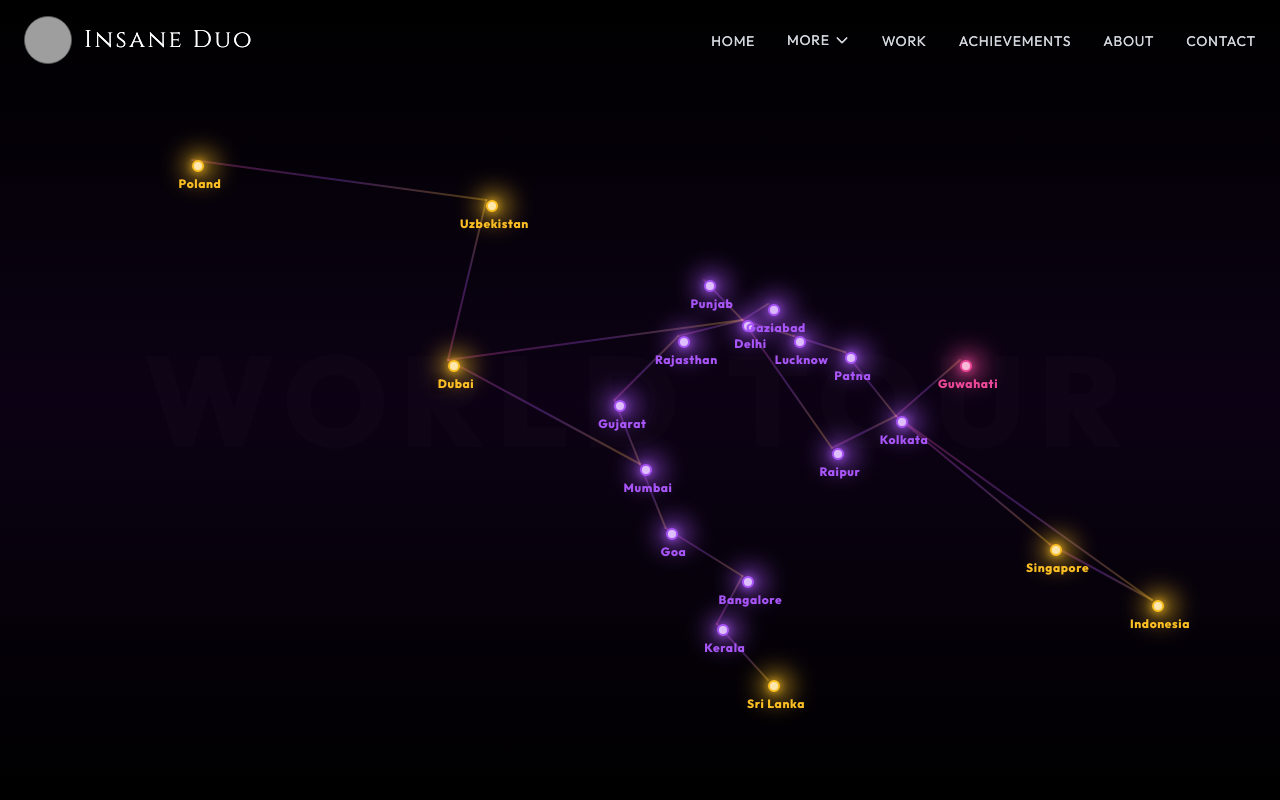
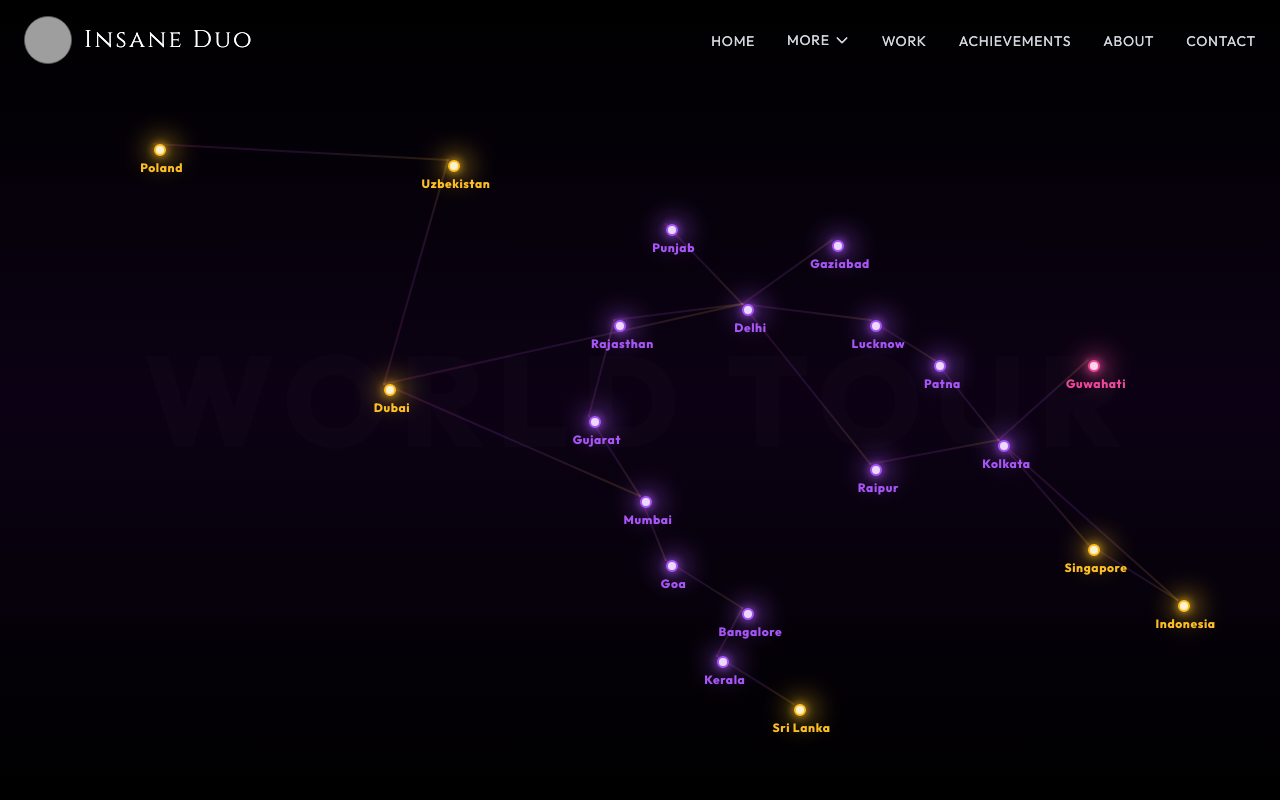
Before and after one commit to Divine-P-77777/insaneduo, a Next.js app: page /tour in a window 1280 px wide. Shown: the top 800 px of the page. Built offline with nearby package versions, Linux system fonts and the light colour scheme; grey boxes are pictures that could not be loaded.

Commit message:
fix position of location in the tour page

```diff
--- a/src/app/tour/TourPage.jsx
+++ b/src/app/tour/TourPage.jsx
@@ -6,27 +6,27 @@ import Footer from "../components/Footer";
 
 
 const locations = [
-    { name: "Guwahati", x: "75%", y: "45%", color: "#ec4899" },
-    { name: "Kolkata", x: "70%", y: "52%", color: "#a855f7" },
-    { name: "Raipur", x: "65%", y: "56%", color: "#a855f7" },
-    { name: "Gaziabad", x: "60%", y: "38%", color: "#a855f7" },
-    { name: "Delhi", x: "58%", y: "40%", color: "#a855f7" },
-    { name: "Rajasthan", x: "53%", y: "42%", color: "#a855f7" },
-    { name: "Gujarat", x: "48%", y: "50%", color: "#a855f7" },
-    { name: "Mumbai", x: "50%", y: "58%", color: "#a855f7" },
-    { name: "Goa", x: "52%", y: "66%", color: "#a855f7" },
-    { name: "Bangalore", x: "58%", y: "72%", color: "#a855f7" },
-    { name: "Kerala", x: "56%", y: "78%", color: "#a855f7" },
+    { name: "Guwahati", x: "85%", y: "45%", color: "#ec4899" }, // Shifted Right
+    { name: "Kolkata", x: "78%", y: "55%", color: "#a855f7" }, // Shifted Right/Down
+    { name: "Raipur", x: "68%", y: "58%", color: "#a855f7" }, // Shifted Right
+    { name: "Gaziabad", x: "65%", y: "30%", color: "#a855f7" }, // Shifted Up/Right
+    { name: "Delhi", x: "58%", y: "38%", color: "#a855f7" }, // Centered anchor
+    { name: "Rajasthan", x: "48%", y: "40%", color: "#a855f7" }, // Shifted Left/Up
+    { name: "Gujarat", x: "46%", y: "52%", color: "#a855f7" },
+    { name: "Mumbai", x: "50%", y: "62%", color: "#a855f7" },
+    { name: "Goa", x: "52%", y: "70%", color: "#a855f7" },
+    { name: "Bangalore", x: "58%", y: "76%", color: "#a855f7" },
+    { name: "Kerala", x: "56%", y: "82%", color: "#a855f7" },
 
-    { name: "Dubai", x: "35%", y: "45%", color: "#fbbf24" },
-    { name: "Uzbekistan", x: "38%", y: "25%", color: "#fbbf24" },
-    { name: "Poland", x: "15%", y: "20%", color: "#fbbf24" },
-    { name: "Indonesia", x: "90%", y: "75%", color: "#fbbf24" },
-    { name: "Sri Lanka", x: "60%", y: "85%", color: "#fbbf24" },
-    { name: "Singapore", x: "82%", y: "68%", color: "#fbbf24" },
-    { name: "Patna", x: "66%", y: "44%", color: "#a855f7" },
-    { name: "Punjab", x: "55%", y: "35%", color: "#a855f7" },
-    { name: "Lucknow", x: "62%", y: "42%", color: "#a855f7" },
+    { name: "Dubai", x: "30%", y: "48%", color: "#fbbf24" },
+    { name: "Uzbekistan", x: "35%", y: "20%", color: "#fbbf24" },
+    { name: "Poland", x: "12%", y: "18%", color: "#fbbf24" },
+    { name: "Indonesia", x: "92%", y: "75%", color: "#fbbf24" },
+    { name: "Sri Lanka", x: "62%", y: "88%", color: "#fbbf24" },
+    { name: "Singapore", x: "85%", y: "68%", color: "#fbbf24" },
+    { name: "Patna", x: "73%", y: "45%", color: "#a855f7" }, // Shifted Right
+    { name: "Punjab", x: "52%", y: "28%", color: "#a855f7" }, // Shifted Left/Up significantly
+    { name: "Lucknow", x: "68%", y: "40%", color: "#a855f7" }, // Shifted Right
 ];
 
 const connections = [
@@ -101,7 +101,7 @@ const TourPage = () => {
                                 strokeWidth="2"
                                 strokeLinecap="round"
                                 initial={{ pathLength: 0, opacity: 0 }}
-                                animate={{ pathLength: 1, opacity: 0.3 }}
+                                animate={{ pathLength: 1, opacity: 0.15 }}
                                 transition={{ duration: 2.5, delay: i * 0.15, ease: "easeInOut" }}
                             />
                         );
@@ -128,7 +128,7 @@ const TourPage = () => {
                         >
                             <div className="relative group cursor-pointer">
                                 {/* Pulse Effect */}
-                                <div className={`absolute -inset-2 rounded-full blur-md animate-pulse opacity-70`} style={{ backgroundColor: loc.color }} />
+                                <div className={`absolute -inset-2 rounded-full blur-md animate-pulse opacity-40`} style={{ backgroundColor: loc.color }} />
                                 {/* Pin Head */}
                                 <div className={`w-3 h-3 bg-white rounded-full border-2 shadow-[0_0_10px_currentColor]`} style={{ borderColor: loc.color, color: loc.color }} />
                                 {/* Label */}
```
